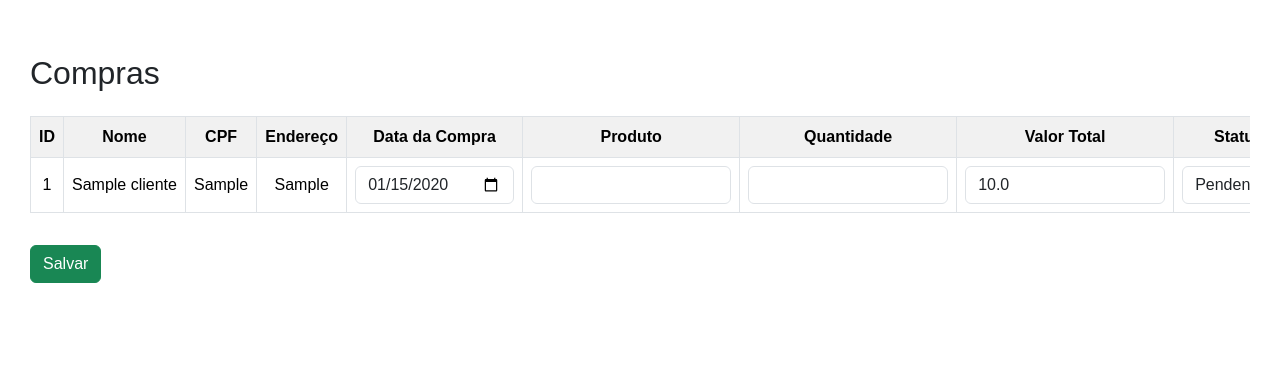
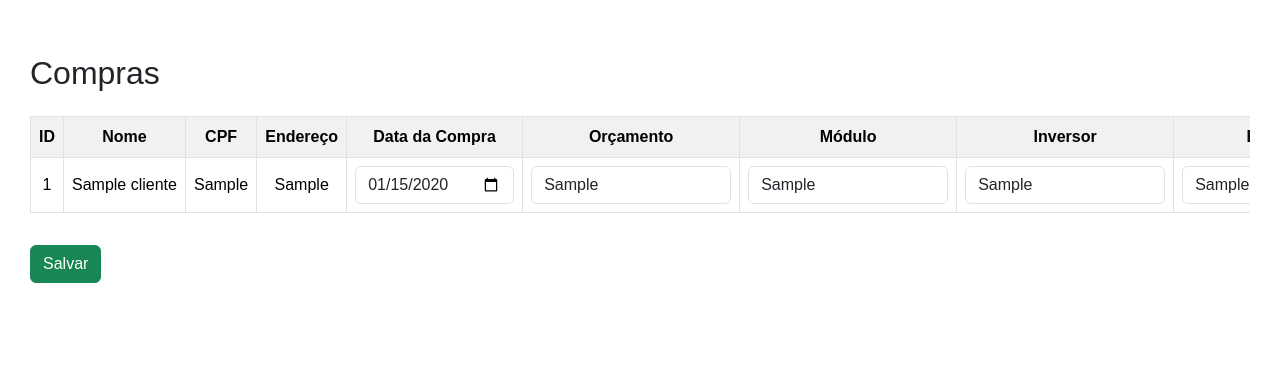
Before and after one commit to guiscg22/Reduz-Gestao, a Flask app: page /compras in a window 1280 px wide. Shown: the part 90-482 px from the top of the page. Run offline with Flask 2, Linux system fonts and the light colour scheme; a user stored in the database is signed in; data comes from the database, SQL or seed files in the repository; tables that the repository leaves empty hold one stand-in row (values such as "Sample post"); some libraries are stand-ins or nearby versions.

Commit message:
Update compras.html

```diff
--- a/projeto - Copia/templates/compras.html
+++ b/projeto - Copia/templates/compras.html
@@ -12,8 +12,10 @@
             <th>CPF</th>
             <th>Endereço</th>
             <th>Data da Compra</th>
-            <th>Produto</th>
-            <th>Quantidade</th>
+            <th>Orçamento</th>
+            <th>Módulo</th>
+            <th>Inversor</th>
+            <th>Estrutura</th>
             <th>Valor Total</th>
             <th>Status da Entrega</th>
           </tr>
@@ -25,11 +27,18 @@
             <td class="text-nowrap">{{ cliente.nome }}</td>
             <td class="text-nowrap">{{ cliente.cpf }}</td>
             <td class="text-nowrap">{{ cliente.endereco }}</td>
-            <td><input type="date" class="form-control" name="data_compra_{{ cliente.id }}" value="{{ cliente.compras[0].data_compra if cliente.compras|length > 0 else '' }}"></td>
-            <td><input type="text" class="form-control fixed-width-input" name="produto_{{ cliente.id }}" value="{{ cliente.compras[0].produto if cliente.compras|length > 0 else '' }}"></td>
-            <td><input type="number" class="form-control fixed-width-input" name="quantidade_{{ cliente.id }}" value="{{ cliente.compras[0].quantidade if cliente.compras|length > 0 else '' }}"></td>
-            <td><input type="text" class="form-control fixed-width-input" name="valor_total_{{ cliente.id }}" value="{{ cliente.compras[0].valor_total if cliente.compras|length > 0 else '' }}"></td>
-            <td><input type="text" class="form-control fixed-width-input" name="status_entrega_{{ cliente.id }}" value="{{ cliente.compras[0].status_entrega if cliente.compras|length > 0 else '' }}"></td>
+            <td><input type="date" class="form-control" name="data_compra_{{ cliente.id }}" value="{{ cliente.compras[0].data_compra if cliente.compras and cliente.compras[0].data_compra else '' }}"></td>
+            <td><input type="text" class="form-control fixed-width-input" name="orcamento_{{ cliente.id }}" value="{{ cliente.compras[0].orcamento if cliente.compras else '' }}"></td>
+            <td><input type="text" class="form-control fixed-width-input" name="modulo_{{ cliente.id }}" value="{{ cliente.compras[0].modulo if cliente.compras else '' }}"></td>
+            <td><input type="text" class="form-control fixed-width-input" name="inversor_{{ cliente.id }}" value="{{ cliente.compras[0].inversor if cliente.compras else '' }}"></td>
+            <td><input type="text" class="form-control fixed-width-input" name="estrutura_{{ cliente.id }}" value="{{ cliente.compras[0].estrutura if cliente.compras else '' }}"></td>
+            <td><input type="text" class="form-control fixed-width-input" name="valor_total_{{ cliente.id }}" value="{{ '{:,.2f}'.format(cliente.compras[0].valor_total).replace(',', 'X').replace('.', ',').replace('X', '.') if cliente.compras and cliente.compras[0].valor_total else '' }}"></td>
+            <td>
+              <select class="form-control" name="status_entrega_{{ cliente.id }}">
+                <option value="Pendente" {% if cliente.compras and cliente.compras[0].status_entrega == 'Pendente' %}selected{% endif %}>Pendente</option>
+                <option value="Comprado" {% if cliente.compras and cliente.compras[0].status_entrega == 'Comprado' %}selected{% endif %}>Comprado</option>
+              </select>
+            </td>
           </tr>
           {% endfor %}
         </tbody>
```
